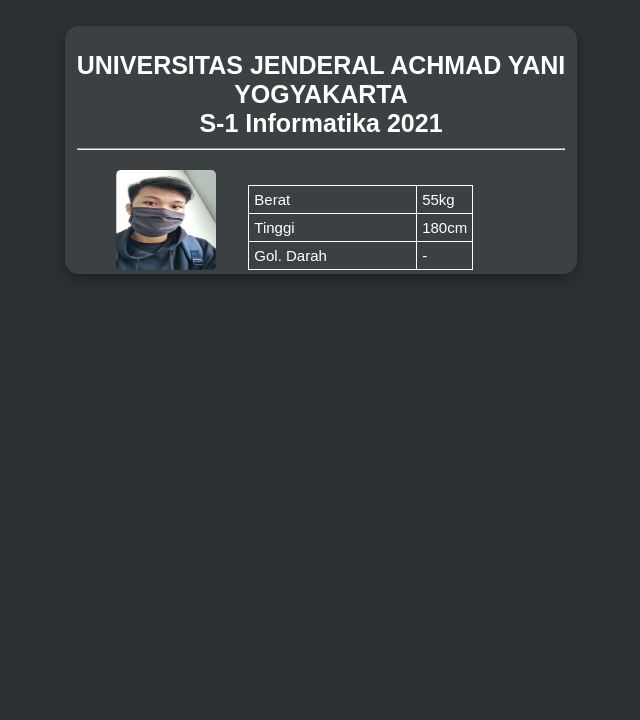
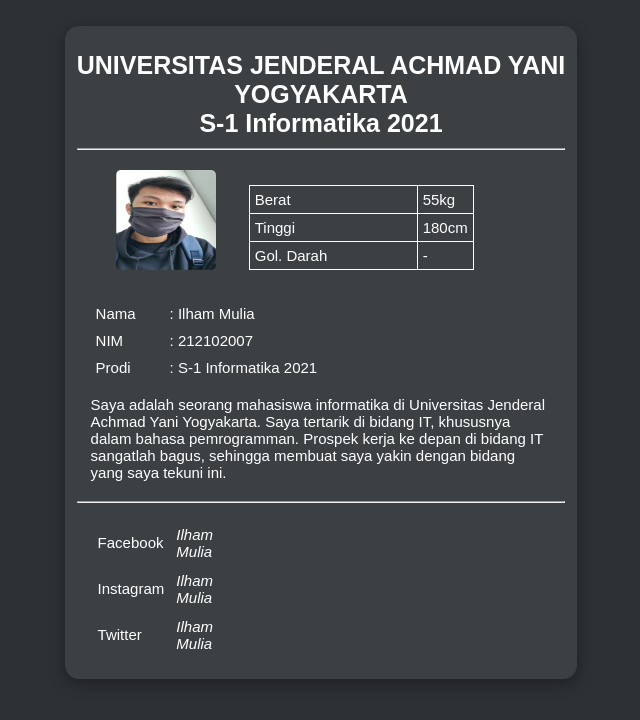
Before and after one commit to ilhaammulia/web-profile, a plain HTML site: page index.html in a window 1280 px wide. Shown: the whole page, without its empty margins (319-959 px from the left). Drawn offline with Linux system fonts and the light colour scheme.

Commit message:
Update profile

```diff
--- a/index.html
+++ b/index.html
@@ -16,22 +16,58 @@
             <div class="image-photo">
                 <img src="profile.png">
                 <div class="tabel">
-                    <table>
+                    <table class="body">
                         <tr>
-                            <td>Berat</td>
-                            <td>55kg</td>
+                            <td class="b">Berat</td>
+                            <td class="b">55kg</td>
                         </tr>
                         <tr>
-                            <td>Tinggi</td>
-                            <td>180cm</td>
+                            <td class="b">Tinggi</td>
+                            <td class="b">180cm</td>
                         </tr>
                         <tr>
-                            <td>Gol. Darah</td>
-                            <td>-</td>
+                            <td class="b">Gol. Darah</td>
+                            <td class="b">-</td>
                         </tr>
                     </table>
                 </div>
             </div>
+            <div>
+                <table class="bio">
+                    <tr>
+                        <td>Nama</td>
+                        <td>: Ilham Mulia</td>
+                    </tr>
+                    <tr>
+                        <td>NIM</td>
+                        <td>: 212102007</td>
+                    </tr>
+                    <tr>
+                        <td>Prodi</td>
+                        <td>: S-1 Informatika 2021</td>
+                    </tr>
+                </table>
+            </div>
+            <p class="about">
+                Saya adalah seorang mahasiswa informatika di Universitas Jenderal Achmad Yani Yogyakarta. Saya tertarik di bidang IT, khususnya dalam bahasa pemrogramman. Prospek kerja ke depan di bidang IT sangatlah bagus, sehingga membuat saya yakin dengan bidang yang saya tekuni ini.
+            </p>
+            <hr>
+            <div class="social">
+                <table class="t-social">
+                    <tr>
+                        <td>Facebook</td>
+                        <td><a href="https://web.facebook.com/ilhaammulia">Ilham Mulia</a></td>
+                    </tr>
+                    <tr>
+                        <td>Instagram</td>
+                        <td><a href="https://www.instagram.com/ilhaammulia">Ilham Mulia</a></td>
+                    </tr>
+                    <tr>
+                        <td>Twitter</td>
+                        <td><a href="https://www.twitter.com/ilhaammulia">Ilham Mulia</a></td>
+                    </tr>
+                </table>
+            </div>
         </div>
     </body>
 </html>
--- a/styles.css
+++ b/styles.css
@@ -1,6 +1,7 @@
 * {
     margin: 0;
     padding: 0;
+    font-family: sans-serif;
 }
 
 body {
@@ -42,7 +43,7 @@ img {
     display: inline-block;
 }
 
-table, td {
+table.body, td.b {
     border: 1px solid #fff;
     border-collapse: collapse;
     width: 80%;
@@ -56,3 +57,36 @@ td {
     font-size: 15px;
     padding: 5px;
 }
+
+.bio {
+    width: 60%;
+    border-collapse: collapse;
+    margin-left: 5%;
+    margin-top: 5%;
+}
+
+p {
+    color: #fff;
+    width: 90%;
+    font-size: 15px;
+    word-wrap: break-word;
+    margin-left: 5%;
+    margin-top: 3%;
+    padding-bottom: 10px;
+}
+
+.social {
+    margin-top: 3%;
+    margin-left: 5%;
+    padding-bottom: 20px;
+}
+
+.t-social {
+    width: 30%;
+}
+
+a {
+    text-decoration: none;
+    color: #fff;
+    font-style: italic;
+}
```
